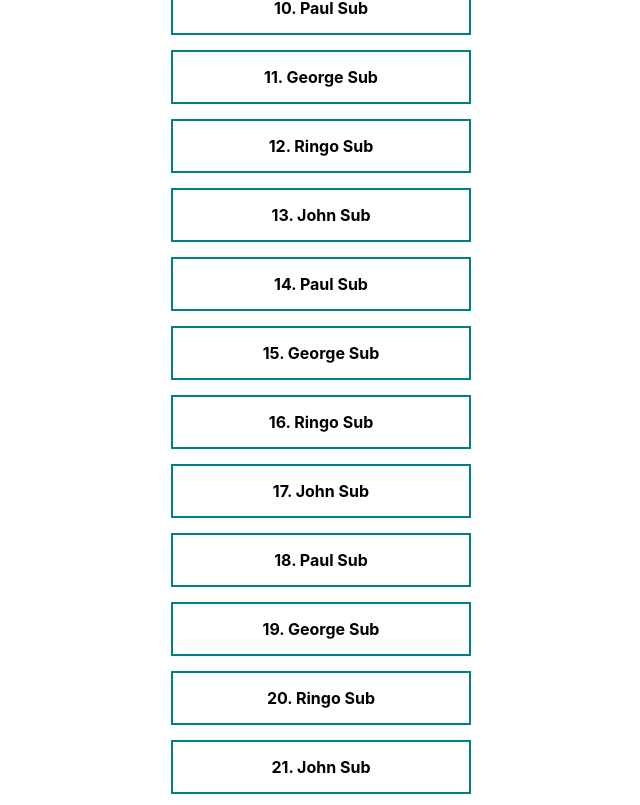
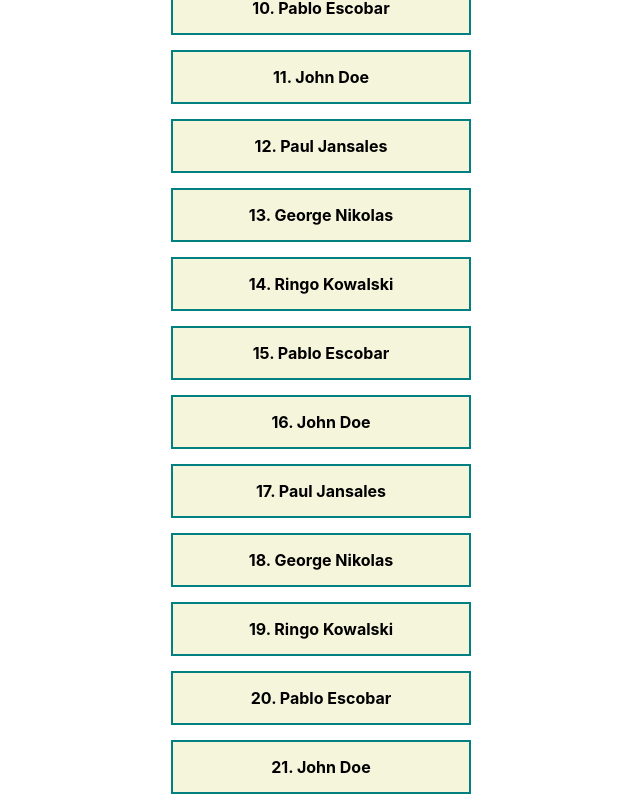
Before and after one commit to EugeneMNS/kolibri-test, a React (Create React App) app: page / in a window 1280 px wide. Shown: the part 655-1460 px from the top of the page, without its empty margins (319-959 px from the left). Built offline with nearby package versions, Linux system fonts and the light colour scheme.

Commit message:
feat: animation

```diff
--- a/package.json
+++ b/package.json
@@ -10,6 +10,7 @@
     "@types/node": "^16.18.12",
     "@types/react": "^18.0.28",
     "@types/react-dom": "^18.0.10",
+    "framer-motion": "^9.0.2",
     "react": "^18.2.0",
     "react-dom": "^18.2.0",
     "react-intersection-observer": "^9.4.2",
--- a/src/App.tsx
+++ b/src/App.tsx
@@ -2,6 +2,7 @@ import React, {useEffect, useState} from 'react';
 import './App.css';
 import UserItem from "./userList/UserItem";
 import { useInView } from 'react-intersection-observer';
+import { motion } from 'framer-motion';
 
 
 export type UserType = { name: string, surname: string };
@@ -10,8 +11,8 @@ for (let i = 0; i < 100; i++) {
     arrUsers.push({name: `John`, surname: `Doe`});
 }*/
 
-const names = ['John', 'Paul', 'George', 'Ringo'];
-const subNames = ['Sub', 'Sub', 'Sub', 'Sub'];
+const names = ['John', 'Paul', 'George', 'Ringo', 'Pablo'];
+const subNames = ['Doe', 'Jansales', 'Nikolas', 'Kowalski',  'Escobar'];
 const arrUsers_: Array<UserType & {id: number}> = [...Array(100)].map((_, index) => ({
     id: index + 1,
     name: names[index % names.length ],
@@ -31,11 +32,29 @@ function App() {
         }
     }, [inView]);
 
+    const itemVariants = {
+        hidden: { opacity: 0, y: 20 },
+        visible: { opacity: 1, y: 0 },
+    }
+
 
     return <>
         {arrUsers_.map((user, index) => {
-            if (index < offSet) {
+            if (index < 20) {
                 return <UserItem user={user} index={index}/>
+            }
+            if (index >= 20 ) {
+                return (
+                    <motion.div
+                        key={user.id}
+                        variants={itemVariants}
+                        initial="hidden"
+                        animate="visible"
+                        transition={{ delay: index * 0.1 }}
+                    >
+                        <UserItem user={user} index={index}/>
+                    </motion.div>
+                )
             }
         })}
         <div ref={ref}/>
--- a/src/userList/UserItem.css
+++ b/src/userList/UserItem.css
@@ -6,6 +6,7 @@
     margin-top: 15px;
     justify-content: space-between;
     align-items: center;
+    background: beige;
 }
 
 .post__content {
```
Also changed, not shown: 1 other file (tests, documents, lock files or other folders).
